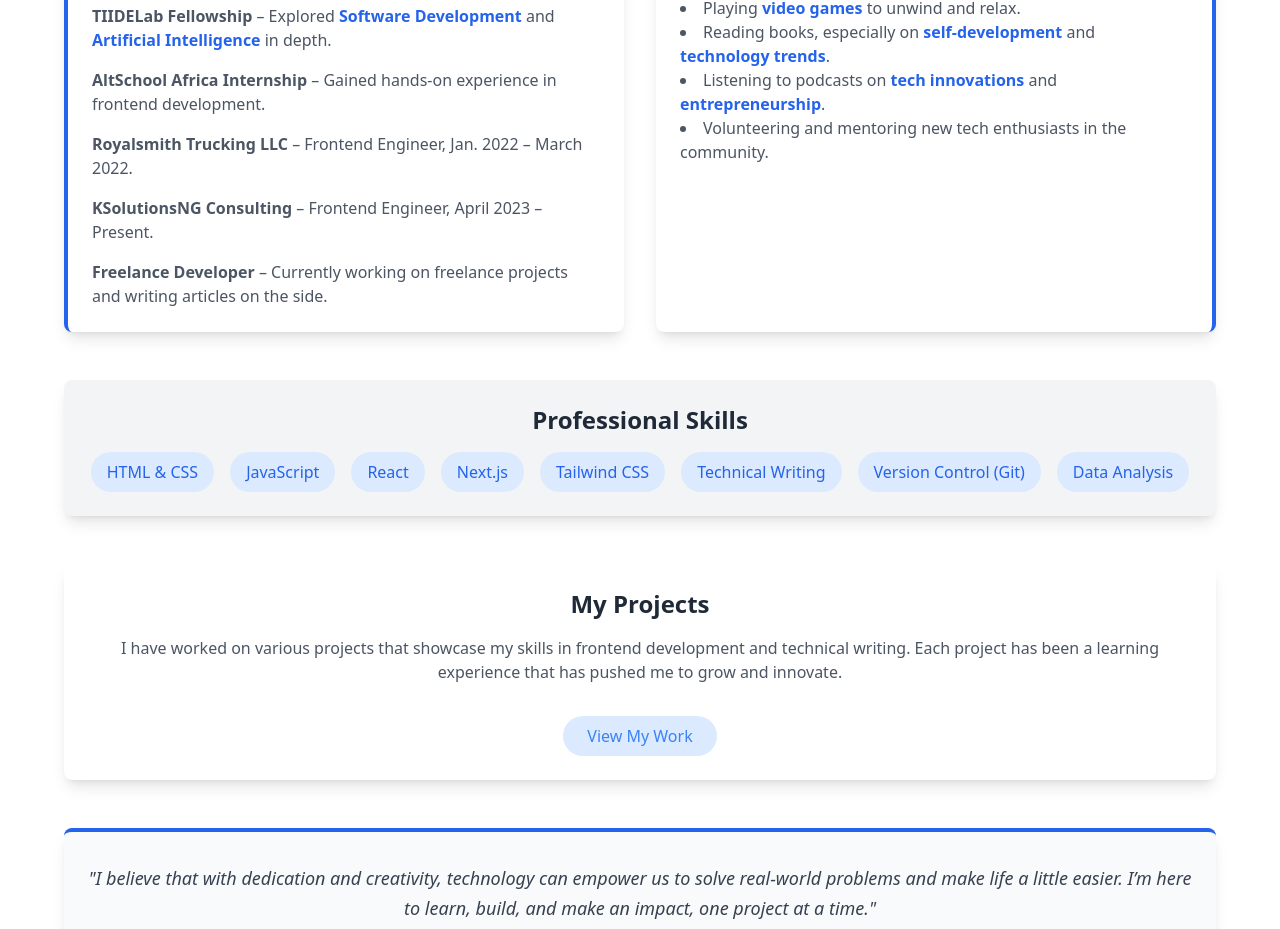
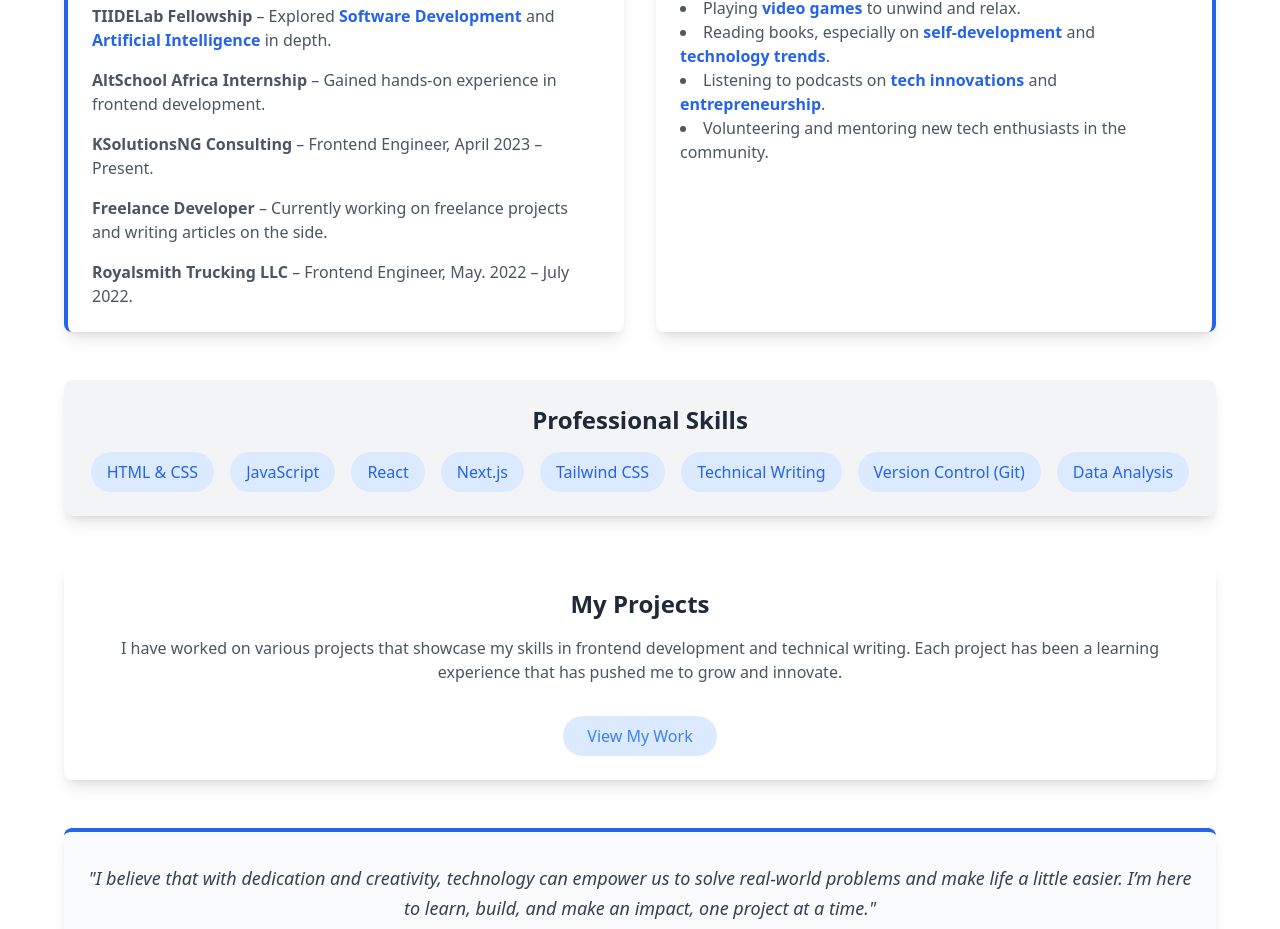
Before and after one commit to joseph0819/portfolio, a React (Create React App) app: page / in a window 1280 px wide. Shown: the part 1438-2367 px from the top of the page. Built offline with nearby package versions, Linux system fonts and the light colour scheme.

Commit message:
Describe your changes here

```diff
--- a/src/components/About.js
+++ b/src/components/About.js
@@ -62,14 +62,16 @@ const About = () => {
                 <span className="font-semibold">AltSchool Africa Internship</span> – Gained hands-on experience in frontend development.
               </li>
               <li>
-                <span className="font-semibold">Royalsmith Trucking LLC</span> – Frontend Engineer, Jan. 2022 – March 2022.
-              </li>
-              <li>
                 <span className="font-semibold">KSolutionsNG Consulting</span> – Frontend Engineer, April 2023 – Present.
               </li>
+
               <li>
                 <span className="font-semibold">Freelance Developer</span> – Currently working on freelance projects and writing articles on the side.
               </li>
+              <li>
+                <span className="font-semibold">Royalsmith Trucking LLC</span> – Frontend Engineer, May. 2022 – July 2022.
+              </li>
+
             </ul>
           </div>
 
--- a/src/components/Blog.js
+++ b/src/components/Blog.js
@@ -110,7 +110,7 @@ const Blog = () => {
 
         {/* Full-width Carousel */}
         <div
-          className="relative w-full flex items-center justify-center"
+          className="hidden relative w-full lg:flex items-center justify-center"
           onWheel={handleWheel} // Add wheel event for mouse scrolling
         >
           <button
```
